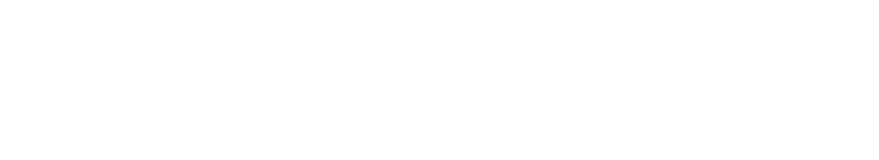
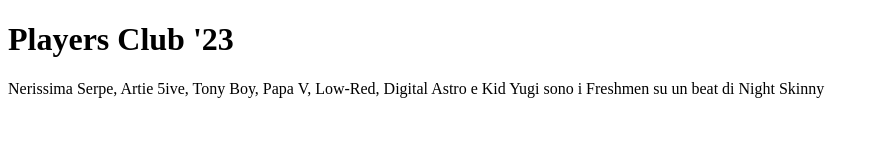
Before and after one commit to ajk9898/Players-Club--23, a plain HTML site: page index.html in a window 1280 px wide. Shown: the whole page, without its empty margins (0-879 px from the left). Drawn offline with Linux system fonts and the light colour scheme.

Commit message:
aggiunta elementi base

```diff
--- a/index.html
+++ b/index.html
@@ -6,6 +6,7 @@
     <title>Document</title>
 </head>
 <body>
-
+    <h1> Players Club '23 </h1>
+    <p> Nerissima Serpe, Artie 5ive, Tony Boy, Papa V, Low-Red, Digital Astro e Kid Yugi sono i Freshmen su un beat di Night Skinny </p>
 </body>
 </html>
```
